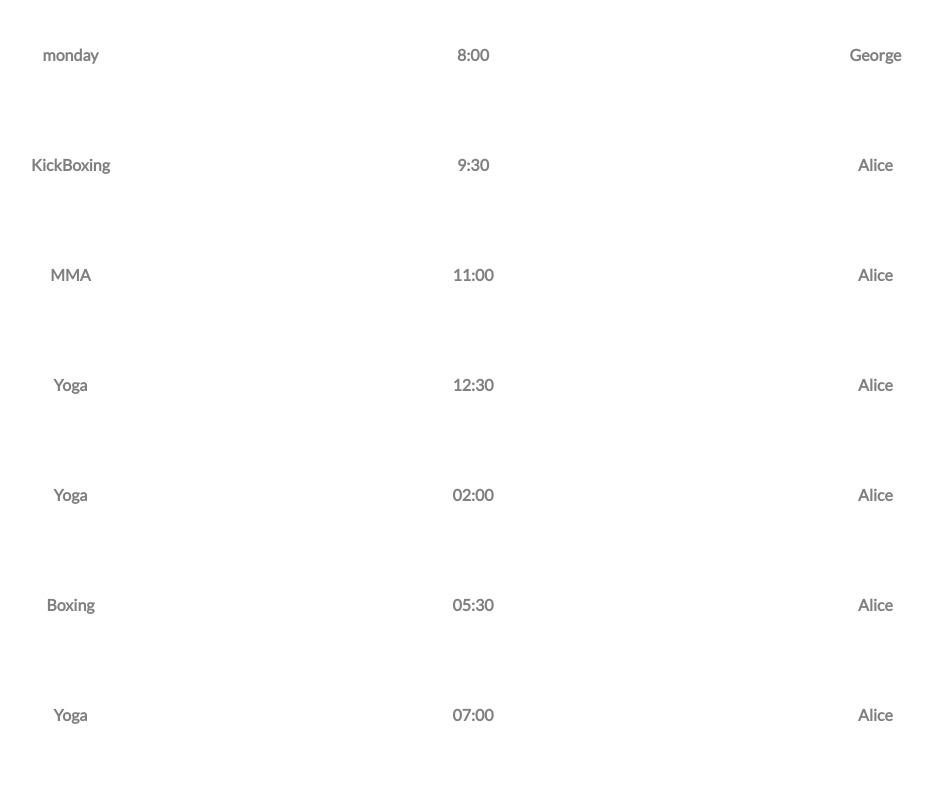
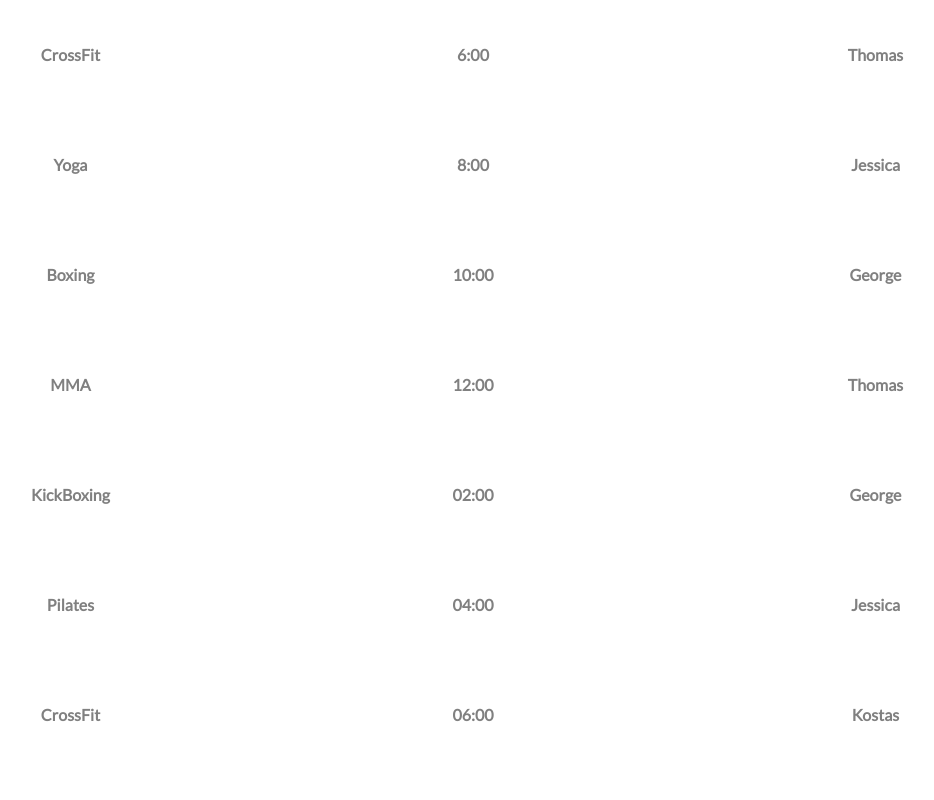
Before and after one commit to ptzivaras/my-gym, a React (Create React App) app: page /classes in a window 1280 px wide. Shown: the part 1640-2440 px from the top of the page, without its empty margins (167-1101 px from the left). Built offline with nearby package versions, Linux system fonts and the light colour scheme; the HTML template or start-up script is replaced by a standard one.

Commit message:
mock data & ui

```diff
--- a/src/Components/ClassMessage/ClassMessage.js
+++ b/src/Components/ClassMessage/ClassMessage.js
@@ -34,7 +34,7 @@ const ClassMessage = () => {
         </div>
       </div>
       <Link to='/classes'>
-        <button className="custom-button">Check Our Classes -{'>'}  </button>
+        <button className="custom-button">Check Our Classes</button>
       </Link>
     </div>
   );
--- a/src/Components/GymSchedule/GymSchedule.js
+++ b/src/Components/GymSchedule/GymSchedule.js
@@ -7,99 +7,99 @@ const GymSchedule = () => {
     {
         day: "Monday",
         classes: [
-          { class: "monday", time: "8:00", trainer: "George" },
-          { class: "KickBoxing", time: "9:30", trainer: "Alice" },
-          { class: "MMA", time: "11:00", trainer: "Alice" },
-          { class: "Yoga", time: "12:30", trainer: "Alice" },
-          { class: "Yoga", time: "02:00", trainer: "Alice" },
-          { class: "Boxing", time: "05:30", trainer: "Alice" },
-          { class: "Yoga", time: "07:00", trainer: "Alice" },
-          { class: "Boxing", time: "08:30", trainer: "Alice" },
-          { class: "Yoga", time: "10:00", trainer: "Alice" },
+          { class: "CrossFit", time: "6:00", trainer: "Thomas" },
+          { class: "Yoga", time: "8:00", trainer: "Jessica" },
+          { class: "Boxing", time: "10:00", trainer: "George" },
+          { class: "MMA", time: "12:00", trainer: "Thomas" },
+          { class: "KickBoxing", time: "02:00", trainer: "George" },
+          { class: "Pilates", time: "04:00", trainer: "Jessica" },
+          { class: "CrossFit", time: "06:00", trainer: "Kostas" },
+          { class: "Boxing", time: "08:00", trainer: "Thomas" },
+          { class: "Yoga", time: "09:30", trainer: "Alice" },
         ],
       },
       {
         day: "Tuesday",
         classes: [
-          { class: "tuesday", time: "8:00", trainer: "George" },
-          { class: "KickBoxing", time: "9:30", trainer: "Alice" },
-          { class: "MMA", time: "11:00", trainer: "Alice" },
-          { class: "Yoga", time: "12:30", trainer: "Alice" },
-          { class: "Yoga", time: "02:00", trainer: "Alice" },
-          { class: "Boxing", time: "05:30", trainer: "Alice" },
-          { class: "Yoga", time: "07:00", trainer: "Alice" },
-          { class: "Boxing", time: "08:30", trainer: "Alice" },
+          { class: "Yoga", time: "7:00", trainer: "Alice" },
+          { class: "MMA", time: "9:00", trainer: "George" },
+          { class: "CrossFit", time: "11:00", trainer: "Thomas" },
+          { class: "KickBoxing", time: "01:00", trainer: "Kostas" },
+          { class: "Boxing", time: "03:00", trainer: "George" },
+          { class: "Pilates", time: "05:00", trainer: "Jessica" },
+          { class: "MMA", time: "07:00", trainer: "Thomas" },
+          { class: "CrossFit", time: "08:30", trainer: "Kostas" },
           { class: "Yoga", time: "10:00", trainer: "Alice" },
         ],
       },
       {
         day: "Wednesday",
         classes: [
-          { class: "wednesday", time: "8:00", trainer: "George" },
-          { class: "KickBoxing", time: "9:30", trainer: "Alice" },
-          { class: "MMA", time: "11:00", trainer: "Alice" },
-          { class: "Yoga", time: "12:30", trainer: "Alice" },
-          { class: "Yoga", time: "02:00", trainer: "Alice" },
-          { class: "Boxing", time: "05:30", trainer: "Alice" },
-          { class: "Yoga", time: "07:00", trainer: "Alice" },
-          { class: "Boxing", time: "08:30", trainer: "Alice" },
-          { class: "Yoga", time: "10:00", trainer: "Alice" },
+          { class: "Boxing", time: "6:00", trainer: "George" },
+          { class: "Pilates", time: "8:00", trainer: "Jessica" },
+          { class: "KickBoxing", time: "10:00", trainer: "Kostas" },
+          { class: "Yoga", time: "12:00", trainer: "Alice" },
+          { class: "CrossFit", time: "02:00", trainer: "Thomas" },
+          { class: "MMA", time: "04:00", trainer: "George" },
+          { class: "Boxing", time: "06:00", trainer: "Kostas" },
+          { class: "Yoga", time: "08:00", trainer: "Jessica" },
+          { class: "KickBoxing", time: "09:30", trainer: "Thomas" },
         ],
       },
       {
         day: "Thursday",
         classes: [
-          { class: "thursday", time: "8:00", trainer: "George" },
-          { class: "KickBoxing", time: "9:30", trainer: "Alice" },
-          { class: "MMA", time: "11:00", trainer: "Alice" },
-          { class: "Yoga", time: "12:30", trainer: "Alice" },
-          { class: "Yoga", time: "02:00", trainer: "Alice" },
-          { class: "Boxing", time: "05:30", trainer: "Alice" },
-          { class: "Yoga", time: "07:00", trainer: "Alice" },
-          { class: "Boxing", time: "08:30", trainer: "Alice" },
-          { class: "Yoga", time: "10:00", trainer: "Alice" },
+          { class: "MMA", time: "6:30", trainer: "Thomas" },
+          { class: "Yoga", time: "8:30", trainer: "Alice" },
+          { class: "CrossFit", time: "10:30", trainer: "Kostas" },
+          { class: "Boxing", time: "12:30", trainer: "George" },
+          { class: "Pilates", time: "02:30", trainer: "Jessica" },
+          { class: "KickBoxing", time: "04:30", trainer: "Thomas" },
+          { class: "MMA", time: "06:30", trainer: "Kostas" },
+          { class: "CrossFit", time: "08:00", trainer: "George" },
+          { class: "Yoga", time: "09:30", trainer: "Jessica" },
         ],
       },
       {
         day: "Friday",
         classes: [
-          { class: "friday", time: "8:00", trainer: "George" },
-          { class: "KickBoxing", time: "9:30", trainer: "Alice" },
-          { class: "MMA", time: "11:00", trainer: "Alice" },
-          { class: "Yoga", time: "12:30", trainer: "Alice" },
-          { class: "Yoga", time: "02:00", trainer: "Alice" },
-          { class: "Boxing", time: "05:30", trainer: "Alice" },
-          { class: "Yoga", time: "07:00", trainer: "Alice" },
-          { class: "Boxing", time: "08:30", trainer: "Alice" },
-          { class: "Yoga", time: "10:00", trainer: "Alice" },
+          { class: "CrossFit", time: "6:00", trainer: "Kostas" },
+          { class: "KickBoxing", time: "8:00", trainer: "George" },
+          { class: "Yoga", time: "10:00", trainer: "Jessica" },
+          { class: "MMA", time: "12:00", trainer: "Thomas" },
+          { class: "Boxing", time: "02:00", trainer: "Kostas" },
+          { class: "Pilates", time: "04:00", trainer: "Alice" },
+          { class: "CrossFit", time: "06:00", trainer: "Thomas" },
+          { class: "KickBoxing", time: "08:00", trainer: "George" },
+          { class: "Yoga", time: "09:30", trainer: "Jessica" },
         ],
       },
       {
         day: "Saturday",
         classes: [
-          { class: "saturday", time: "8:00", trainer: "George" },
-          { class: "KickBoxing", time: "9:30", trainer: "Alice" },
-          { class: "MMA", time: "11:00", trainer: "Alice" },
-          { class: "Yoga", time: "12:30", trainer: "Alice" },
-          { class: "Yoga", time: "02:00", trainer: "Alice" },
-          { class: "Boxing", time: "05:30", trainer: "Alice" },
-          { class: "Yoga", time: "07:00", trainer: "Alice" },
-          { class: "Boxing", time: "08:30", trainer: "Alice" },
-          { class: "Yoga", time: "10:00", trainer: "Alice" },
+          { class: "Yoga", time: "8:00", trainer: "Alice" },
+          { class: "CrossFit", time: "10:00", trainer: "Thomas" },
+          { class: "Boxing", time: "12:00", trainer: "George" },
+          { class: "Pilates", time: "02:00", trainer: "Jessica" },
+          { class: "KickBoxing", time: "04:00", trainer: "Kostas" },
+          { class: "MMA", time: "06:00", trainer: "Thomas" },
+          { class: "CrossFit", time: "07:30", trainer: "George" },
+          { class: "Boxing", time: "09:00", trainer: "Kostas" },
+          { class: "Yoga", time: "10:30", trainer: "Alice" },
         ],
       },
       {
         day: "Sunday",
         classes: [
-          { class: "sunday", time: "8:00", trainer: "George" },
-          { class: "KickBoxing", time: "9:30", trainer: "Alice" },
-          { class: "MMA", time: "11:00", trainer: "Alice" },
-          { class: "Yoga", time: "12:30", trainer: "Alice" },
-          { class: "Yoga", time: "02:00", trainer: "Alice" },
-          { class: "Boxing", time: "05:30", trainer: "Alice" },
-          { class: "Yoga", time: "07:00", trainer: "Alice" },
-          { class: "Boxing", time: "08:30", trainer: "Alice" },
-          { class: "Yoga", time: "10:00", trainer: "Alice" },
+          { class: "Yoga", time: "9:00", trainer: "Jessica" },
+          { class: "Pilates", time: "11:00", trainer: "Alice" },
+          { class: "CrossFit", time: "01:00", trainer: "Kostas" },
+          { class: "Boxing", time: "03:00", trainer: "George" },
+          { class: "KickBoxing", time: "05:00", trainer: "Thomas" },
+          { class: "Yoga", time: "07:00", trainer: "Jessica" },
+          { class: "MMA", time: "08:30", trainer: "Kostas" },
+          { class: "CrossFit", time: "10:00", trainer: "Thomas" },
+          { class: "Pilates", time: "11:30", trainer: "Alice" },
         ],
       },
   ];
--- a/src/Components/LocationContact/LocationContact.js
+++ b/src/Components/LocationContact/LocationContact.js
@@ -23,8 +23,8 @@ const LocationContact = () => {
 
           <div className="info-section">
             <h3>Contact</h3>
-            <p>Tel: +210 6894200</p>
-            <p>Tel: +210 6850098</p>
+            <p>Tel: +30 210 123 4567</p>
+            <p>Tel: +30 210 987 6543</p>
             <p>Email: info@topfitness.gr</p>
           </div>
         </div>
--- a/src/Components/TrainersMessage/TrainerMessage2.css
+++ b/src/Components/TrainersMessage/TrainerMessage2.css
@@ -38,3 +38,23 @@
     margin-bottom: 10px;
     text-align: left;
   }
+
+  .custom-button {
+    display: inline-block;
+    padding: 13px 28px;
+    background-color: #2563eb;
+    color: white;
+    border: none;
+    border-radius: 8px;
+    font-size: 16px;
+    font-weight: 600;
+    cursor: pointer;
+    transition: all 0.3s ease;
+    margin-top: 20px;
+  }
+
+  .custom-button:hover {
+    background-color: #1d4ed8;
+    transform: translateY(-2px);
+    box-shadow: 0 4px 12px rgba(37, 99, 235, 0.3);
+  }
--- a/src/Components/TrainersMessage/TrainerMessage2.js
+++ b/src/Components/TrainersMessage/TrainerMessage2.js
@@ -16,7 +16,7 @@ const TrainerMessage2 = () => {
           personalized guidance and support on your fitness journey. Achieve your goals!!
         </p>
         <Link to='/trainers'>
-          <button className="custom-button">Meet Our Trainers -{'>'}</button>
+          <button className="custom-button">Meet Our Trainers</button>
         </Link>
     </div>
   );
```
